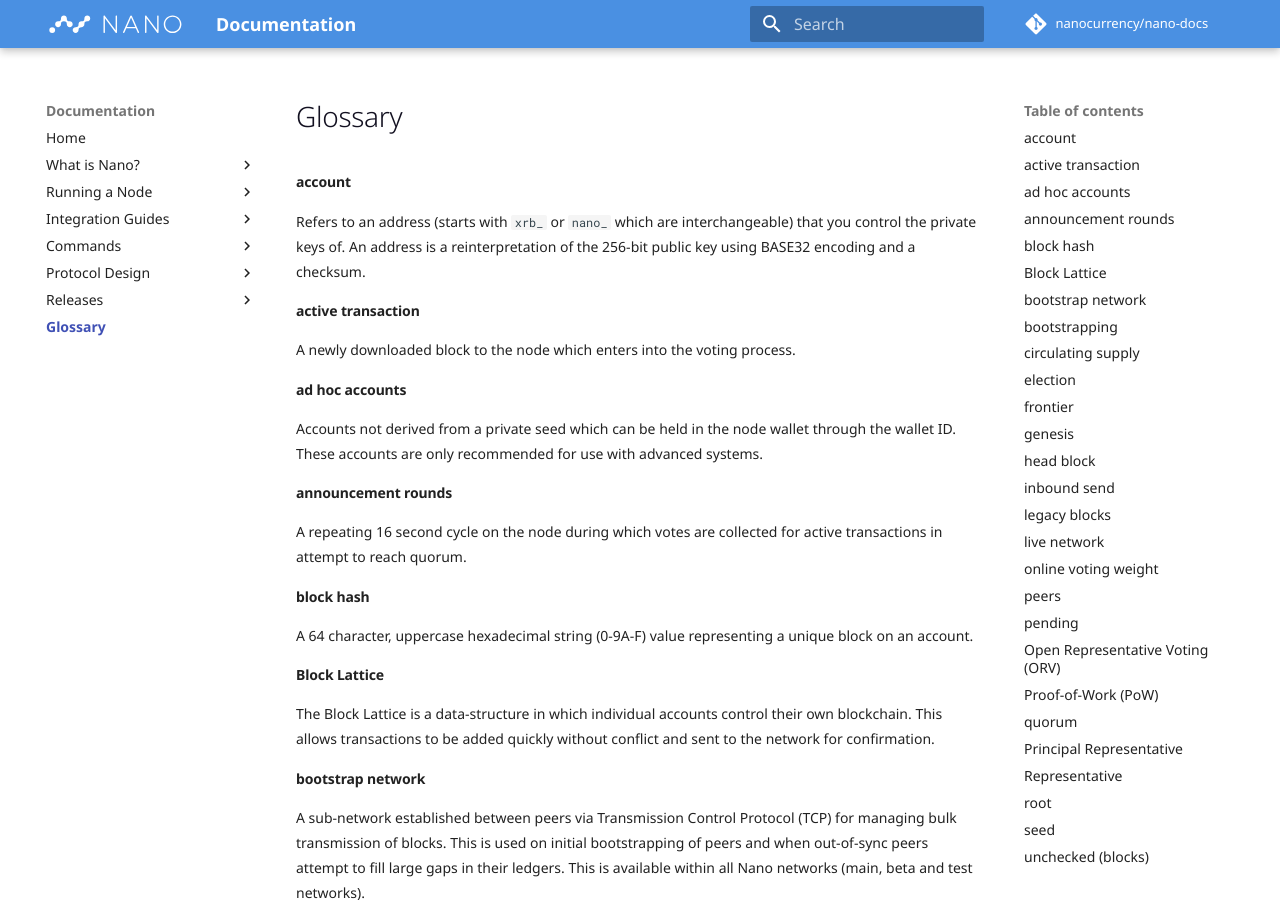
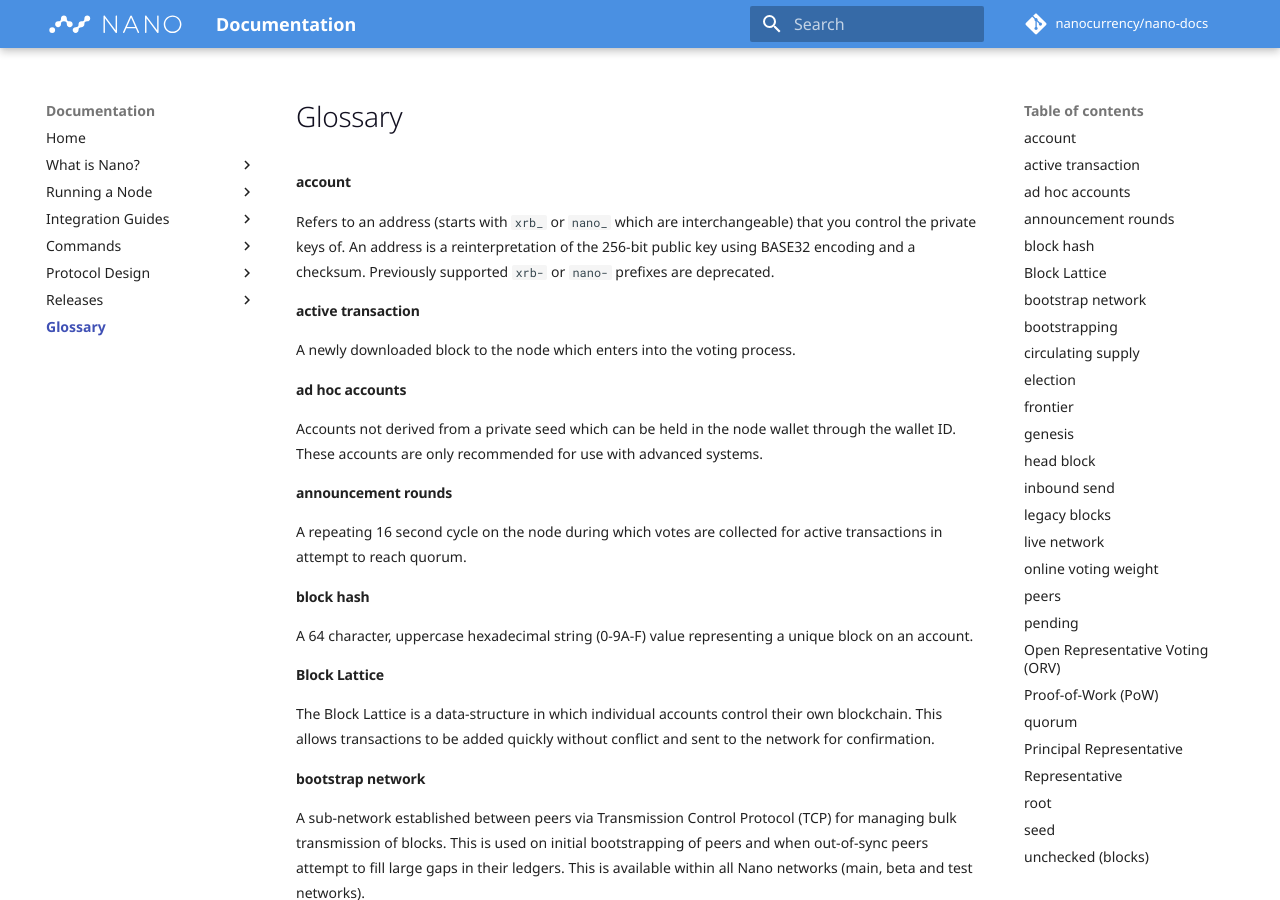
Before and after one commit to nanocurrency/nano-docs, an MkDocs documentation site: the page built from docs/glossary.md, in a window 1280 px wide and 900 px high. Built offline with MkDocs 1.6.1 and Material for MkDocs 9.7.7, drawn with Linux system fonts in a browser that asks for light colours; formulas are drawn with MathJax 3; comment, search, counter and statistics services are not loaded.

Commit message:
Deprecate nano- and xrb- address support (#77)
https://github.com/nanocurrency/nano-node/pull/2201

```diff
--- a/docs/glossary.md
+++ b/docs/glossary.md
@@ -1,5 +1,5 @@
 #### account
-Refers to an address (starts with `xrb_` or `nano_` which are interchangeable) that you control the private keys of. An address is a reinterpretation of the 256-bit public key using BASE32 encoding and a checksum.
+Refers to an address (starts with `xrb_` or `nano_` which are interchangeable) that you control the private keys of. An address is a reinterpretation of the 256-bit public key using BASE32 encoding and a checksum. Previously supported `xrb-` or `nano-` prefixes are deprecated.
 
 #### active transaction
 A newly downloaded block to the node which enters into the voting process.
```
